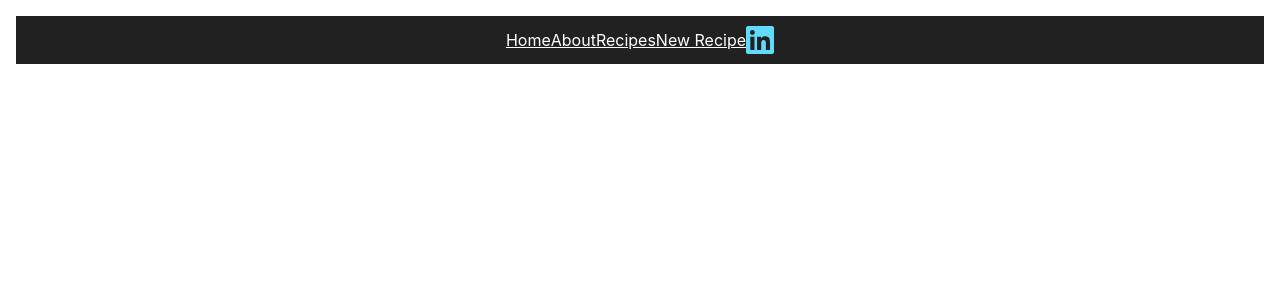
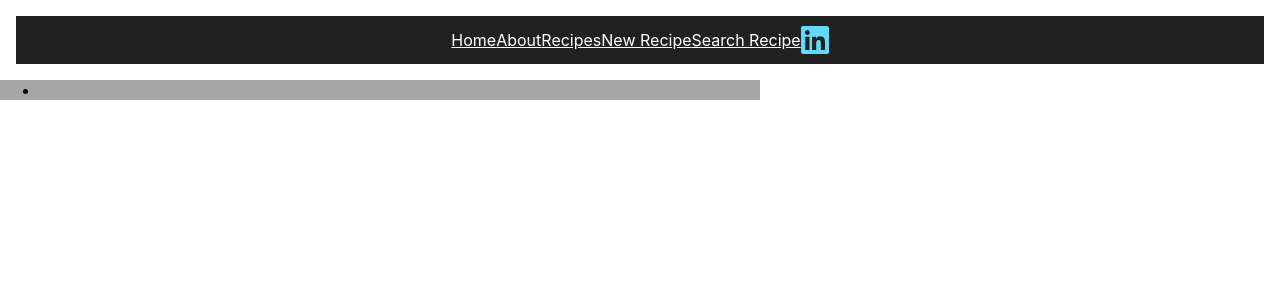
Before and after one commit to Neoj1sec142/Personal_Recipe, a React (Create React App) app in the folder client/personal-recipe-book/: page /SearchRecipes in a window 1280 px wide. Shown: the top 300 px of the page. Built offline with nearby package versions, Linux system fonts and the light colour scheme.

Commit message:
added new recipe page

```diff
--- a/client/personal-recipe-book/src/App.js
+++ b/client/personal-recipe-book/src/App.js
@@ -10,7 +10,8 @@ import { Route, Routes, } from 'react-router-dom';
 // imports for components and pages
 import About from './pages/About.js'
 import Recipe from './pages/Recipe'
-import ViewRecipes from './pages/ViewRecipes'
+import NewRecipe from './pages/NewRecipe.js'
+import SearchRecipes from './pages/SearchRecipes'
 
 
 function App() {
@@ -27,7 +28,8 @@ function App() {
           <Route index element={<Main />} />
           <Route path='/About' element={<About />}  />
           <Route path='/Recipe/' element={<Recipe  />} />
-          <Route path='./pages/ViewRecipes' element={<ViewRecipes />} />
+          <Route path='/SearchRecipes/' element={<SearchRecipes  />} />
+          <Route path='/NewRecipe' element={<NewRecipe />} />
         </Routes>
       </div>
       </main>
--- a/client/personal-recipe-book/src/components/Nav.jsx
+++ b/client/personal-recipe-book/src/components/Nav.jsx
@@ -13,6 +13,7 @@ const Nav = () => {
         <Link to='/About' style={{ color: '#FFFFFF' }} className='link'>About</Link>
         <Link to='/Recipe' style={{ color: '#FFFFFF' }} className='link'>Recipes</Link>
         <Link to='/NewRecipe' style={{ color: '#FFFFFF' }} className='link'>New Recipe</Link>
+        <Link to='/SearchRecipes' style={{ color: '#FFFFFF' }} className='link'>Search Recipe</Link>
         <div className="Footer">
           <a href="https://www.linkedin.com/in/mark-harmon-805aa3232/"
             className="linkedin"
--- a/client/personal-recipe-book/src/pages/NewRecipe.js
+++ b/client/personal-recipe-book/src/pages/NewRecipe.js
@@ -0,0 +1,9 @@
+
+
+const NewRecipe = () => {
+    return(
+        <div></div>
+    )
+}
+
+export default NewRecipe
--- a/client/personal-recipe-book/src/pages/Recipe.js
+++ b/client/personal-recipe-book/src/pages/Recipe.js
@@ -31,21 +31,26 @@ const Recipe = () => {
     //     allRecipes[i].map((recipe) => ( ))}
     //console.log(props.data)
 
-    console.log(recipeResults)
+    //console.log(recipeResults)
+
     return(
         <div className='recipe-grid'>
             <h2>Recipes:</h2>
             <RecipeCard>
-
                 <ul>
                     {recipeResults.map((recipe) => (
                     <li>
-                        <h3>Name: {recipe.name}</h3>
-                        <h5>Ingredints: {recipe.ingredints}</h5>
+                        <h4>Name: {recipe.name}</h4>
+                        <h6>Type: {recipe.type}</h6>
+                        <h6>Servings: {recipe.servings}</h6>
+                        <h6>Time Cook: {recipe.time_cook}</h6>
+                        <h6>Temp: {recipe.temp}</h6>
+                        <h6>Caution: {recipe.caution}</h6>
+                        <h6>Directions: {recipe.steps}</h6>
+
                     </li>
                     ))}
                 </ul>
-
             </RecipeCard>
         </div>
     )
--- a/client/personal-recipe-book/src/pages/ViewRecipes.js
+++ b/client/personal-recipe-book/src/pages/SearchRecipes.js
@@ -7,7 +7,7 @@ console.log(props)
 
 
   return (
-    <div className="allRecipes-grid">
+    <div className="search-recipes-grid">
 
       {/* <div className="img-wrapper">
        <img style={{display: 'block', width:'500px'}} src={props.image} alt=""/>
```
